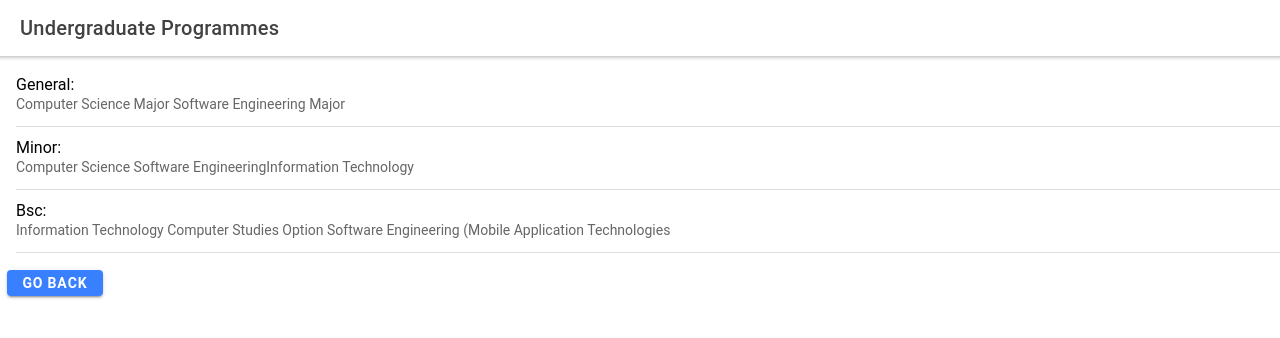
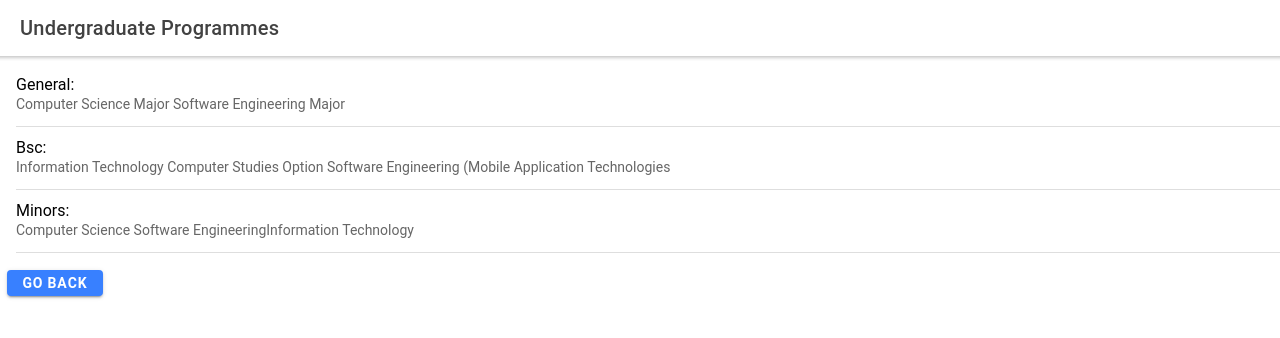
Before and after one commit to adoseofsam/ionicApp, a React (Create React App) app in the folder ionicSample/: page /programmes in a window 1280 px wide. Shown: the top 338 px of the page. Built offline with nearby package versions, Linux system fonts and the light colour scheme.

Commit message:
changed css of home page

```diff
--- a/ionicSample/src/components/ProgramContainer.tsx
+++ b/ionicSample/src/components/ProgramContainer.tsx
@@ -10,16 +10,19 @@ const program = [
       scale: 'General',
       programs: ['Computer Science Major ','Software Engineering Major']
   },
-  {
-      scale: 'Minor',
-      programs:['Computer Science', ' Software Engineering', 'Information Technology']
-
-  },
 
   {
     scale: 'Bsc',
     programs:['Information Technology', ' Computer Studies Option', ' Software Engineering (Mobile Application Technologies']
+  },
+
+  {
+      scale: 'Minors',
+      programs:['Computer Science', ' Software Engineering', 'Information Technology']
+
   }
+
+
 ];
 
 // const undergradLst = () => (
--- a/ionicSample/src/pages/Home.tsx
+++ b/ionicSample/src/pages/Home.tsx
@@ -1,5 +1,4 @@
 import {IonButton,IonLabel,IonItem,IonList,IonContent, IonHeader, IonPage, IonTitle, IonToolbar } from '@ionic/react';
-import ExploreContainer from '../components/ExploreContainer';
 import './Home.css';
 
 const Home: React.FC = () => {
@@ -28,7 +27,6 @@ const Home: React.FC = () => {
             <IonTitle size="large">Home</IonTitle>
           </IonToolbar>
         </IonHeader>
-        <ExploreContainer />
       </IonContent>
     </IonPage>
   );
```
